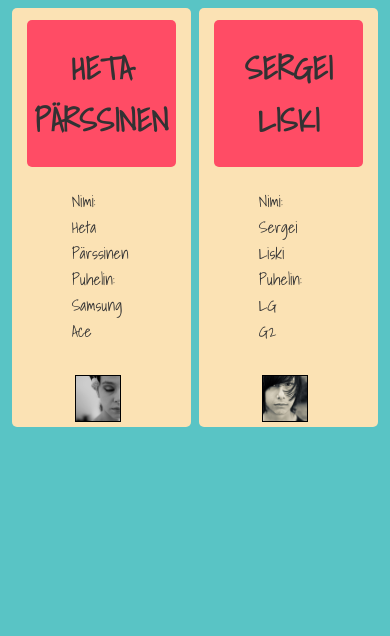
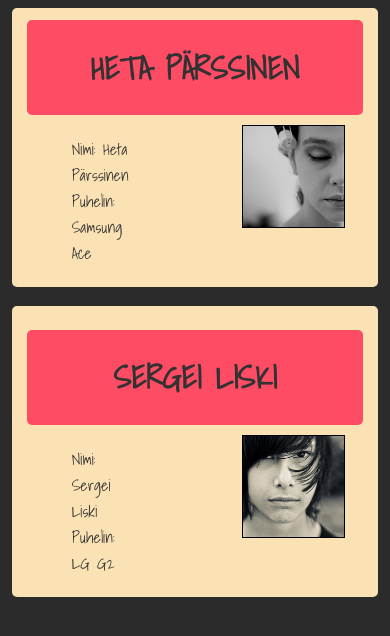
Before and after one commit to Piski/mobiili-css, a plain HTML site: page index.html in a window 390 px wide. Drawn offline with Linux system fonts and the light colour scheme.

Commit message:
changed bg color &  added few simple mediaqueries
mediaqueries testing #1

```diff
--- a/css/style.css
+++ b/css/style.css
@@ -6,7 +6,7 @@ body {
     box-sizing: border-box;
     -webkit-box-sizing: border-box;
     -moz-box-sizing: border-box;
-    background-color: #59c4c5;
+    background-color: #2B2B2B;
 }
 
 .container {
@@ -29,7 +29,9 @@ body {
     padding-right: 4%;
     margin-left: 1%;
     margin-right: 1%;
+    height: auto;
 }
+
 
 .container-sergei {
     float: right;
@@ -42,7 +44,42 @@ body {
     padding-right: 4%;
     margin-left: 1%;
     margin-right: 1%;
+    height: auto;
 }
+
+@media screen and (max-width:1279px) {
+    .container-heta {
+        float: left;
+        background-color: #fbe2b4;
+        width: 90%;
+        overflow: hidden;
+        border-radius: 5px;
+        padding-left: 4%;
+        padding-top: 2%;
+        padding-right: 4%;
+        margin-left: 1%;
+        margin-right: 1%;
+        margin-bottom: 5%;
+        height: auto;
+    }
+}
+
+@media screen and (max-width:1279px) {
+    .container-sergei {
+        float: left;
+        background-color: #fbe2b4;
+        width: 90%;
+        overflow: hidden;
+        border-radius: 5px;
+        padding-left: 4%;
+        padding-top: 5%;
+        padding-right: 4%;
+        margin-left: 1%;
+        margin-right: 1%;
+        height: auto;
+    }
+}
+
 
 
 /*color: #323233 & #FF0080*/
```
